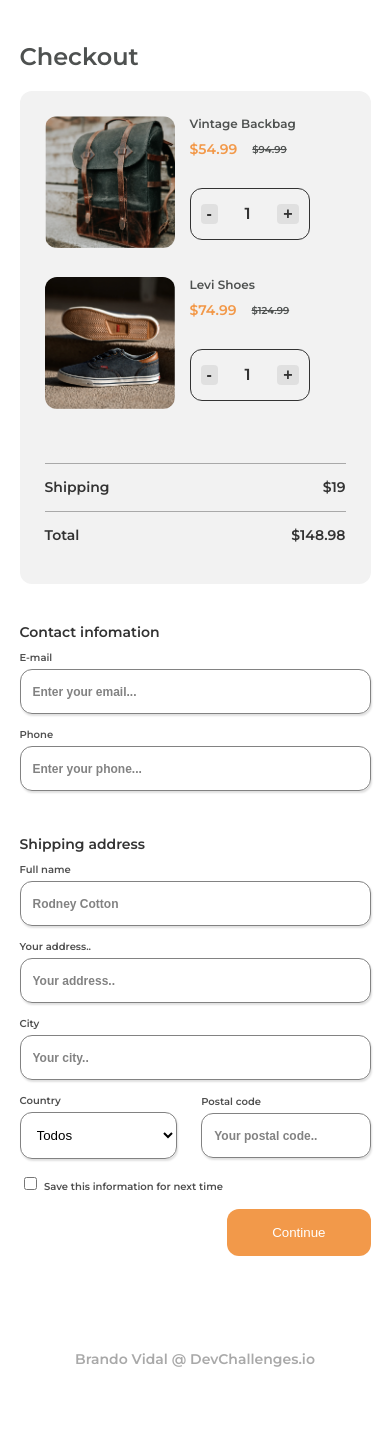
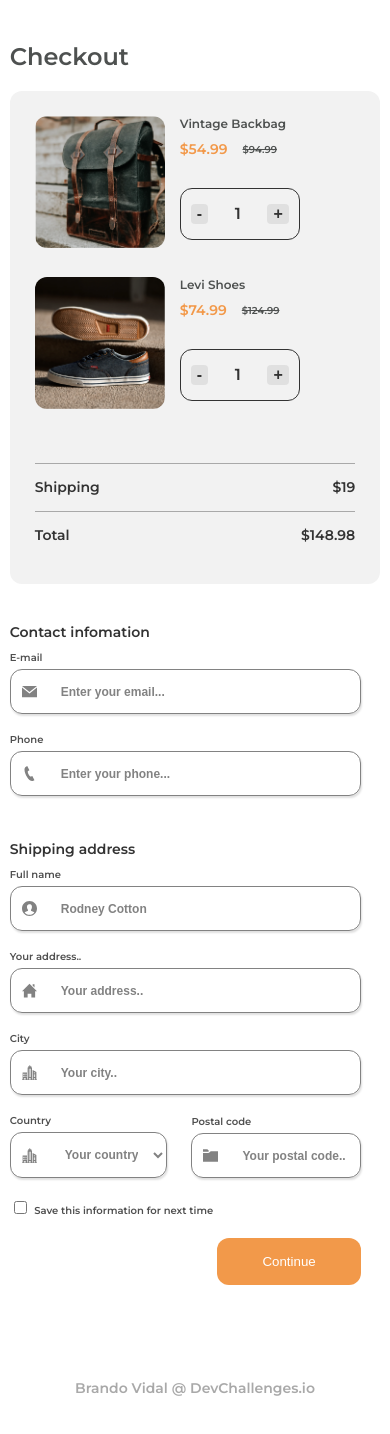
Before and after one commit to brandovidal/checkout-page, a website: page src/index.html in a window 390 px wide. Before the commit the page ends 1410 px from the top, so only its background shows below. Drawn offline with Linux system fonts and the light colour scheme; no server answers.

Commit message:
Update layout and styles
Signed-off-by: Brando Vidal <yisusdracon@gmail.com>

```diff
--- a/src/index.html
+++ b/src/index.html
@@ -30,7 +30,7 @@
             <div class="group">
               <label for="txtEmail">E-mail</label>
               <div class="control">
-                <i></i>
+                <img class="icon" src="./assets/icons/email.svg" alt="Email">
                 <input
                   id="txtEmail"
                   type="email"
@@ -42,7 +42,7 @@
             <div class="group">
               <label for="txtPhone">Phone</label>
               <div class="control">
-                <i></i>
+                <img class="icon" src="./assets/icons/phone.svg" alt="Email">
                 <input
                   id="txtPhone"
                   type="tel"
@@ -57,7 +57,7 @@
             <div class="group">
               <label for="txtName">Full name</label>
               <div class="control">
-                <i></i>
+                <img class="icon" src="./assets/icons/user.svg" alt="Email">
                 <input
                   id="txtName"
                   type="text"
@@ -69,7 +69,7 @@
             <div class="group">
               <label for="txtAddress">Your address..</label>
               <div class="control">
-                <i></i>
+                <img class="icon" src="./assets/icons/home.svg" alt="Email">
                 <input
                   id="txtAddress"
                   type="text"
@@ -81,7 +81,7 @@
             <div class="group">
               <label for="txtCity">City</label>
               <div class="control">
-                <i></i>
+                <img class="icon" src="./assets/icons/city.svg" alt="Email">
                 <input
                   id="txtCity"
                   type="text"
@@ -94,20 +94,20 @@
               <div class="group padding-right">
                 <label for="selCountry">Country</label>
                 <div class="control">
-                  <i></i>
+                  <img class="icon" src="./assets/icons/city.svg" alt="Email">
                   <select
                     name="selCountry"
                     id="selCountry"
                     placeholder="Your country.."
                   >
-                    <option value="all">Todos</option>
+                    <option value="all">Your country..</option>
                   </select>
                 </div>
               </div>
               <div class="group">
                 <label for="txtPostal">Postal code</label>
                 <div class="control">
-                  <i></i>
+                  <img class="icon" src="./assets/icons/folder.svg" alt="Email">
                   <input
                     id="txtPostal"
                     type="tel"
@@ -132,7 +132,7 @@
           <div class="list">
             <div class="item">
               <picture>
-                <img src="./photo1.png" alt="Vintage Backbag" />
+                <img src="./assets/img/photo1.png" alt="Vintage Backbag" />
               </picture>
               <div class="product">
                 <div class="name">Vintage Backbag</div>
@@ -149,7 +149,7 @@
             </div>
             <div class="item">
               <picture>
-                <img src="./photo2.png" alt="Levi Shoes" />
+                <img src="./assets/img/photo2.png" alt="Levi Shoes" />
               </picture>
               <div class="product">
                 <div class="name">Levi Shoes</div>
--- a/src/style.css
+++ b/src/style.css
@@ -64,11 +64,17 @@ button.secondary {
   border: none;
   border-radius: 4px;
   padding: 0 6px;
-  /* font-size: 1.35rem; */
   font-style: normal;
   font-weight: 600;
   font-size: 16px;
   line-height: 20px;
+}
+button:hover {
+  cursor: pointer;
+}
+button:focus {
+  outline: none;
+  filter: brightness(0.9);
 }
 .full {
   display: flex;
@@ -91,31 +97,35 @@ button.secondary {
 .container .title {
   font-style: normal;
   font-weight: 600;
-  font-size: 24px;
-  line-height: 29px;
-
+  font-size: 36px;
+  line-height: 44px;
   color: var(--color-default);
-  margin-bottom: 20px;
+  margin-bottom: 50px;
+  transition: 300ms all ease-in;
 }
 
-/**** main ****/
+/**** Main ****/
 .container main {
   display: flex;
-  flex-direction: column-reverse;
-  margin-bottom: 50px;
+  flex-direction: row;
+  margin-bottom: 150px;
 }
 
 /**** Checkout ****/
+.container .checkout {
+  margin-right: 5vw;
+}
 .container .checkout .info {
-  margin-bottom: 45px;
+  margin-bottom: 58px;
 }
 .container .checkout .info .title {
   font-style: normal;
   font-weight: 600;
-  font-size: 14px;
-  line-height: 17px;
+  font-size: 18px;
+  line-height: 22px;
   color: var(--color-dark);
-  margin-bottom: 11px;
+  margin-bottom: 14px;
+  transition: 300ms all ease-in;
 }
 .container .checkout .info .group {
   display: flex;
@@ -125,12 +135,27 @@ button.secondary {
   margin-bottom: 15px;
 }
 .container .checkout .info .group label {
+  position: relative;
   font-style: normal;
   font-weight: 600;
-  font-size: 10px;
-  line-height: 12px;
+  font-size: 12px;
+  line-height: 15px;
   color: var(--color-primary);
-  margin-bottom: 5px;
+  margin-bottom: 7px;
+  transition: 300ms all ease-in;
+}
+
+/**** Control ****/
+.container .checkout .info .group .control {
+  position: relative;
+  display: flex;
+  align-items: center;
+  transition: 400ms all ease;
+}
+.container .checkout .info .group .control .icon {
+  position: absolute;
+  width: 20px;
+  margin-left: 14px;
 }
 .container .checkout .info .group .control input,
 .container .checkout .info .group .control select {
@@ -138,15 +163,16 @@ button.secondary {
   background: transparent;
   border: 1px solid var(--color-muted);
   border-radius: 12px;
-  padding: 14px 12px;
+  padding: 14px 12px 14px 50px;
   transition: 300ms all ease-in;
   box-shadow: 1px 2px 2px var(--bg-secondary);
 }
-.container .checkout .info .group input::placeholder {
+.container .checkout .info .group input::placeholder,
+.container .checkout .info .group select {
   font-style: normal;
   font-weight: 600;
-  font-size: 12px;
-  line-height: 15px;
+  font-size: 16px;
+  line-height: 20px;
   color: var(--color-muted);
 }
 .container .checkout .info .group input:focus,
@@ -158,8 +184,8 @@ button.secondary {
 .container .checkout .terms label {
   font-style: normal;
   font-weight: 600;
-  font-size: 10px;
-  line-height: 12px;
+  font-size: 12px;
+  line-height: 15px;
   color: var(--color-primary);
 }
 
@@ -169,9 +195,10 @@ button.secondary {
   border-radius: 12px;
   padding: 25px;
   margin-bottom: 40px;
+  height: fit-content;
 }
 .container .cart .list {
-  margin-bottom: 50px;
+  margin-bottom: 90px;
 }
 .container .cart .list .item {
   display: flex;
@@ -180,55 +207,57 @@ button.secondary {
 .container .cart .list .item picture {
   min-width: 130px;
   width: 130px;
-  /* padding: 0 15px; */
+  margin-right: 15px;
+  transition: 300ms all ease-in;
+}
+.container .cart picture img {
+  border-radius: 12px;
+}
+
+/**** Product ****/
+.container .cart .product {
+  transition: 300ms all ease-in;
+}
+.container .cart .product > .name {
+  font-style: normal;
+  font-weight: 600;
+  font-size: 16px;
+  line-height: 20px;
+  color: var(--color-default);
+  white-space: nowrap;
+  margin-bottom: 10px;
+}
+.container .cart .product .price {
+  display: flex;
+  align-items: center;
+  margin-bottom: 30px;
+}
+.container .cart .product .price > .ofert {
+  font-style: normal;
+  font-weight: 600;
+  font-size: 16px;
+  line-height: 20px;
+  color: var(--color-orange);
   margin-right: 15px;
 }
-.container .cart .list .item picture img {
-  border-radius: 12px;
-}
-/* .container .cart .list .item .product {
-  width: 100%;
-} */
-.container .cart .list .item .product .name {
+.container .cart .product .price > .real {
   font-style: normal;
   font-weight: 600;
   font-size: 12px;
   line-height: 15px;
-  color: var(--color-default);
-  white-space: nowrap;
-  margin-bottom: 10px;
-}
-.container .cart .list .item .product .price {
-  display: flex;
-  align-items: center;
-  margin-bottom: 30px;
-}
-.container .cart .list .item .product .price .ofert {
-  font-style: normal;
-  font-weight: 600;
-  font-size: 14px;
-  line-height: 17px;
-  color: var(--color-orange);
-  margin-right: 15px;
-}
-.container .cart .list .item .product .price .real {
-  font-style: normal;
-  font-weight: 600;
-  font-size: 10px;
-  line-height: 12px;
   text-decoration: line-through;
   color: var(--color-default);
 }
-.container .cart .list .item .product .quantity {
+.container .cart .product .quantity {
   display: flex;
   justify-content: space-between;
   align-items: center;
   border: 1px solid var(--color-dark);
   border-radius: 12px;
   padding: 15px 10px;
-  min-width: 120px;
+  min-width: 140px;
 }
-.container .cart .list .item .product .quantity .counter {
+.container .cart .product .quantity > .counter {
   font-style: normal;
   font-weight: 600;
   font-size: 16px;
@@ -240,8 +269,8 @@ button.secondary {
 .container .cart .resumen {
   font-style: normal;
   font-weight: 600;
-  font-size: 14px;
-  line-height: 17px;
+  font-size: 18px;
+  line-height: 22px;
   color: var(--color-dark);
 }
 .container .cart .resumen .item {
@@ -267,8 +296,88 @@ button.secondary {
   -moz-user-select: none;
 }
 
-@media (max-width: 768px) {
+@media (max-width: 1024px) {
+  /**** Container ****/
   .container {
-    padding: 5vh 5vw;
+    padding: 5vh 2.5vw;
+  }
+  .container .title {
+    font-size: 24px;
+    line-height: 29px;
+    margin-bottom: 20px;
+  }
+
+  /**** Main ****/
+  .container main {
+    display: flex;
+    flex-direction: column-reverse;
+    margin-bottom: 50px;
+  }
+
+  /**** Checkout ****/
+  .container .checkout .info {
+    margin-bottom: 45px;
+  }
+  .container .checkout .info .title {
+    font-size: 14px;
+    line-height: 17px;
+    margin-bottom: 11px;
+  }
+  .container .checkout .info .group {
+    margin-bottom: 20px;
+  }
+  .container .checkout .info .group label {
+    font-size: 10px;
+    line-height: 12px;
+    margin-bottom: 5px;
+  }
+
+  .container .checkout .info .group .control .icon {
+    position: absolute;
+    width: 15px;
+    margin-left: 12px;
+  }
+
+  .container .checkout .info .group .control input,
+  .container .checkout .info .group .control select {
+    box-shadow: 1px 2px 2px var(--bg-secondary);
+  }
+  .container .checkout .info .group input::placeholder,
+  .container .checkout .info .group select {
+    font-size: 12px;
+    line-height: 15px;
+  }
+  .container .checkout .terms label {
+    font-size: 10px;
+    line-height: 12px;
+  }
+
+  /**** Cart ****/
+  .container .cart .list {
+    margin-bottom: 50px;
+  }
+  .container .cart .product .name {
+    font-size: 12px;
+    line-height: 15px;
+    margin-bottom: 10px;
+  }
+  .container .cart .product .price > .ofert {
+    font-size: 14px;
+    line-height: 17px;
+  }
+  .container .cart .product .price > .real {
+    font-size: 10px;
+    line-height: 12px;
+  }
+  .container .cart .product .quantity {
+    min-width: 120px;
+  }
+  /**** Resumen ****/
+  .container .cart .resumen {
+    font-style: normal;
+    font-weight: 600;
+    font-size: 14px;
+    line-height: 17px;
+    color: var(--color-dark);
   }
 }
```
Also changed, not shown: README.md, src/assets/icons/city.svg (added), src/assets/icons/email.svg (added), src/assets/icons/folder.svg (added), src/assets/icons/home.svg (added), src/assets/icons/phone.svg (added), src/assets/icons/user.svg (added), src/assets/img/photo1.png (renamed from src/photo1.png), src/assets/img/photo2.png (renamed from src/photo2.png).
